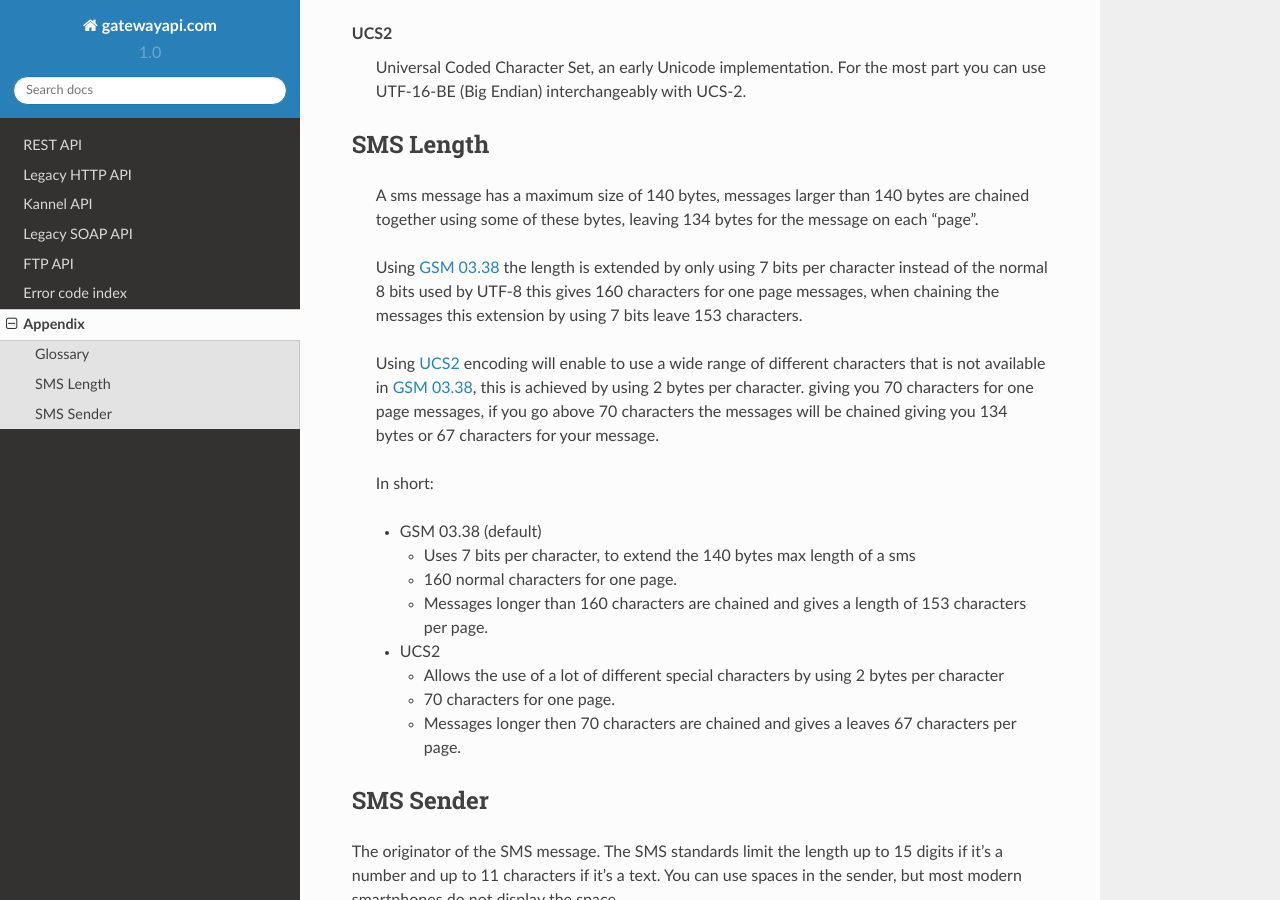
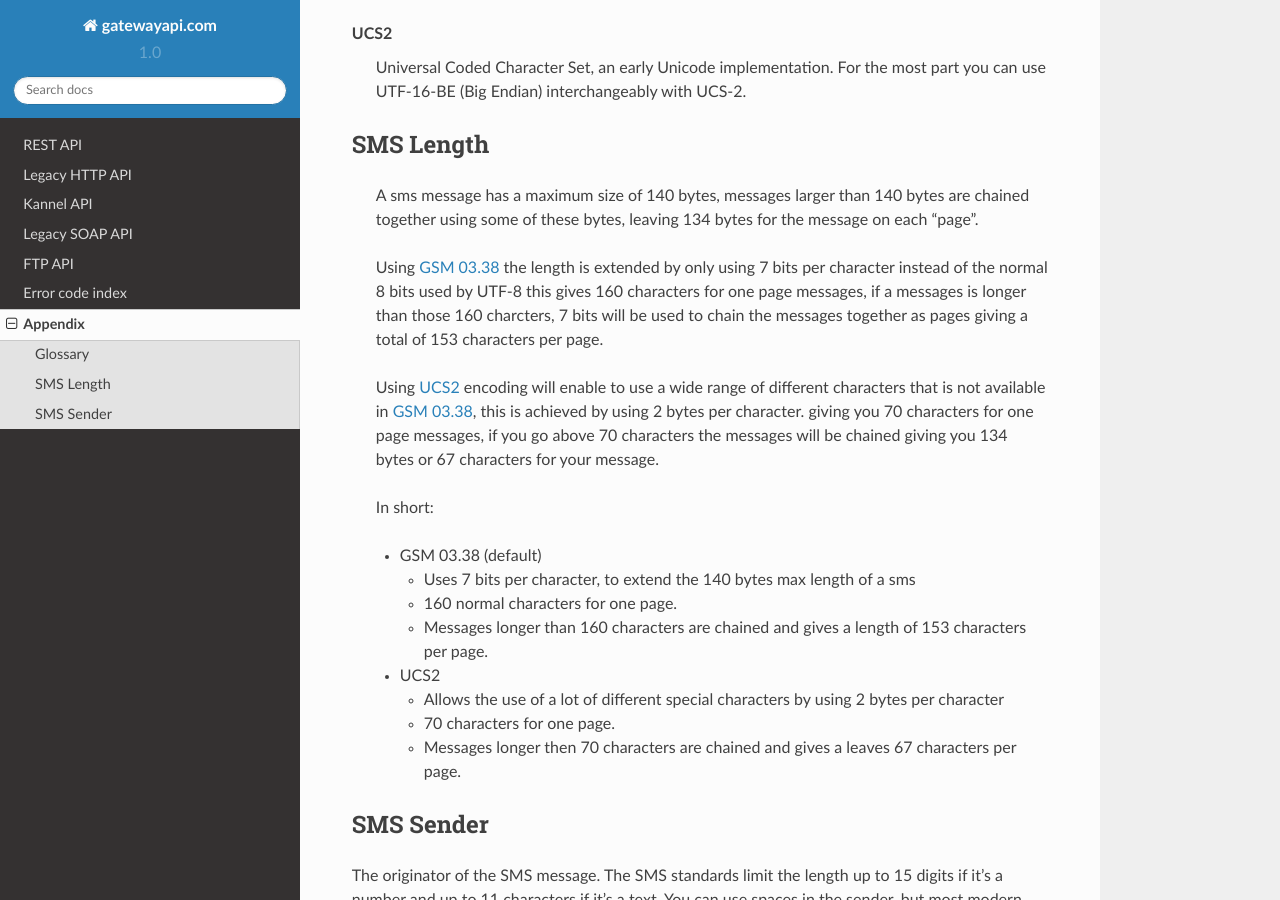
Before and after one commit to onlinecity/gatewayapi-docs, a Sphinx documentation site: the page built from docs/appendix.rst, in a window 1280 px wide and 900 px high, scrolled down 1513 px. Built offline with Sphinx 7.4.7 and the Read the Docs theme 2.0.0, drawn with Linux system fonts in a browser that asks for light colours.

```diff
--- a/docs/appendix.rst
+++ b/docs/appendix.rst
@@ -88,8 +88,9 @@ SMS Length
 
   Using :term:`GSM 03.38` the length is extended by only using 7 bits per
   character instead of the normal 8 bits used by UTF-8 this gives 160
-  characters for one page messages, when chaining the messages this
-  extension by using 7 bits leave 153 characters.
+  characters for one page messages, if a messages is longer than those 160
+  charcters, 7 bits will be used to chain the messages together as pages
+  giving a total of 153 characters per page.
 
   Using :term:`UCS2` encoding will enable to use a wide range of different
   characters that is not available in :term:`GSM 03.38`, this is achieved
```
Also changed, not shown: docs/rest.rst (+9 -7 lines).
